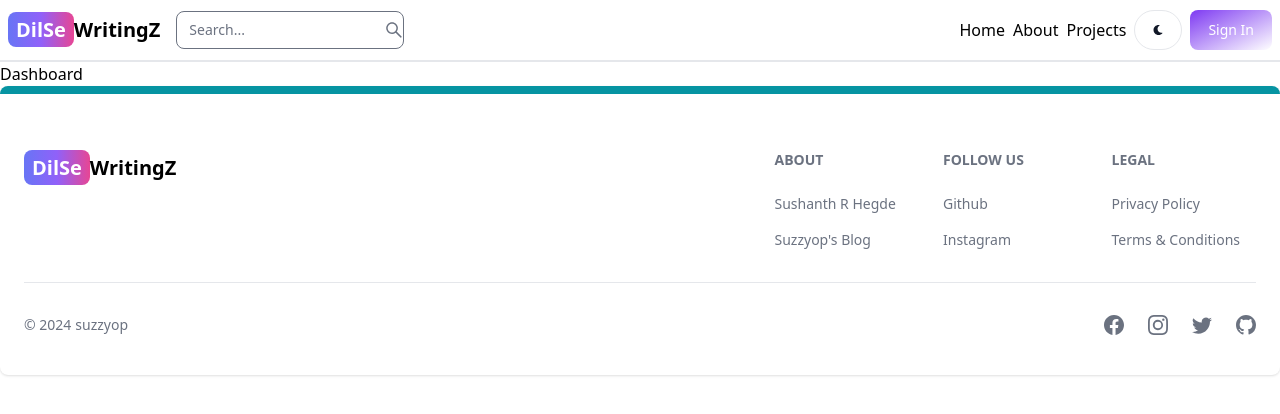
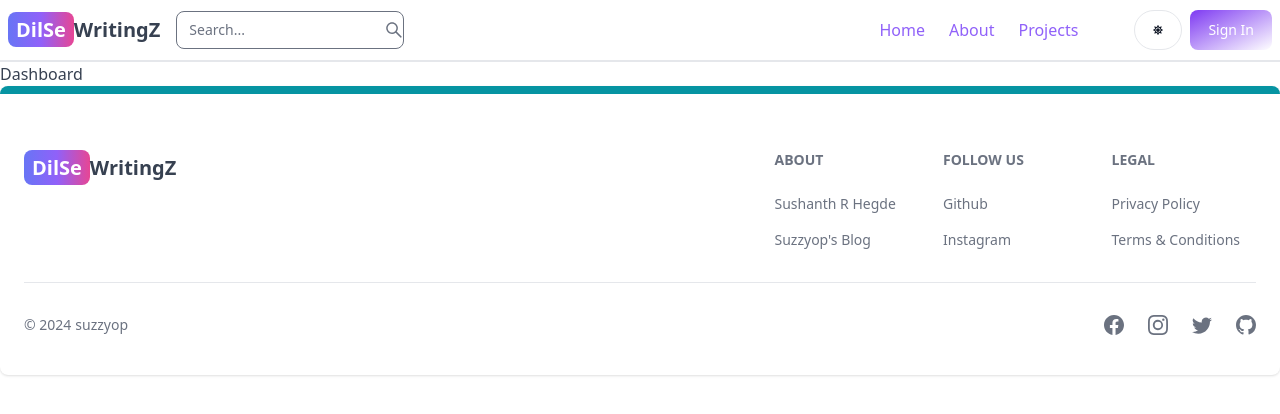
Before and after one commit to SushanthRHegde/Suzzy-Writes, a React (Vite) app in the folder client/: page /dashboard in a window 1280 px wide. Shown: the top 414 px of the page. Built offline with nearby package versions, Linux system fonts and the light colour scheme.

Commit message:
added dark mode

```diff
--- a/client/src/components/Header.jsx
+++ b/client/src/components/Header.jsx
@@ -2,12 +2,14 @@
 import { Avatar, Button, Dropdown, Navbar, TextInput } from 'flowbite-react';
 import { Link, useLocation } from 'react-router-dom';
 import { AiOutlineSearch } from 'react-icons/ai';
-import { FaMoon } from 'react-icons/fa';
-import { useSelector } from 'react-redux';
+import { FaMoon, FaSun } from 'react-icons/fa';
+import { useSelector, useDispatch } from 'react-redux';
+import { toggleTheme } from '../redux/theme/themeSlice';
 export default function Header() {
   const path = useLocation().pathname;
+  const dispatch = useDispatch();
   const { currentUser } = useSelector((state) => state.user);
-
+  const { theme } = useSelector((state) => state.theme);
   const [isOpen, setIsOpen] = useState(false);
 
   const toggleNavbar = () => {
@@ -39,18 +41,23 @@
           </Button>
         </div>
         <div className='flex gap-2 items-center md:order-2'>
-          <Link to='/' className={`text-black ${path === "/" ? "font-bold" : ""} hidden lg:block`}>
+          <Link to='/' className={`text-purple-500 ${path === "/" ? "font-bold" : ""} hidden lg:block mr-4`}>
             Home
           </Link>
-          <Link to='/about' className={`text-black ${path === "/about" ? "font-bold" : ""} hidden lg:block`}>
+          <Link to='/about' className={`text-purple-500 ${path === "/about" ? "font-bold" : ""} hidden lg:block mr-4`}>
             About
           </Link>
-          <Link to='/projects' className={`text-black ${path === "/projects" ? "font-bold" : ""} hidden lg:block`}>
+          <Link to='/projects' className={`text-purple-500 ${path === "/projects" ? "font-bold" : ""} hidden lg:block mr-12` }>
             Projects
           </Link>
-          <Button className='w-12 h-10 hidden sm:inline' color='gray' pill>
-            <FaMoon />
-          </Button>
+          <Button
+          className='w-12 h-10 hidden sm:inline'
+          color='gray'
+          pill
+          onClick={() => dispatch(toggleTheme())}
+        >
+          {theme === 'light' ? <FaSun /> : <FaMoon />}
+        </Button>
           {currentUser ? (
           <Dropdown
             arrowIcon={false}
--- /dev/null
+++ b/client/src/components/ThemeProvider.jsx
@@ -0,0 +1,12 @@
+import { useSelector } from 'react-redux';
+
+export default function ThemeProvider({ children }) {
+  const { theme } = useSelector((state) => state.theme);
+  return (
+    <div className={theme}>
+      <div className='bg-white text-gray-700 dark:text-gray-200 dark:bg-[rgb(16,23,42)] min-h-screen'>
+        {children}
+      </div>
+    </div>
+  );
+}
--- a/client/src/main.jsx
+++ b/client/src/main.jsx
@@ -5,11 +5,14 @@
 import {store , persistor} from './redux/store.js';
 import {Provider} from 'react-redux';
 import { PersistGate } from 'redux-persist/integration/react';
+import ThemeProvider from './components/ThemeProvider.jsx';
 
 ReactDOM.createRoot(document.getElementById('root')).render(
   <PersistGate persistor={persistor}>
     <Provider store={store}>
-      <App />
+    <ThemeProvider>
+        <App />
+      </ThemeProvider>
     </Provider>
   </PersistGate>
 )
--- a/client/src/redux/store.js
+++ b/client/src/redux/store.js
@@ -2,9 +2,10 @@
 import userReducer from './user/userSlice';
 import { persistReducer, persistStore } from 'redux-persist';
 import storage from 'redux-persist/lib/storage';
-
+import themeReducer from './theme/themeSlice';
 const rootReducer = combineReducers({
   user: userReducer,
+  theme: themeReducer,
 });
 
 const persistConfig = {
--- /dev/null
+++ b/client/src/redux/theme/themeSlice.js
@@ -0,0 +1,19 @@
+import {createSlice} from '@reduxjs/toolkit';
+
+const initialState = {
+    theme: 'light',
+};
+
+const themeSlice = createSlice({
+    name: 'theme',
+    initialState,
+    reducers: {
+        toggleTheme: (state) => {
+            state.theme = state.theme === 'light' ? 'dark' : 'light';
+        },
+        }
+});
+
+export const {toggleTheme} = themeSlice.actions;
+
+export default themeSlice.reducer;
```
